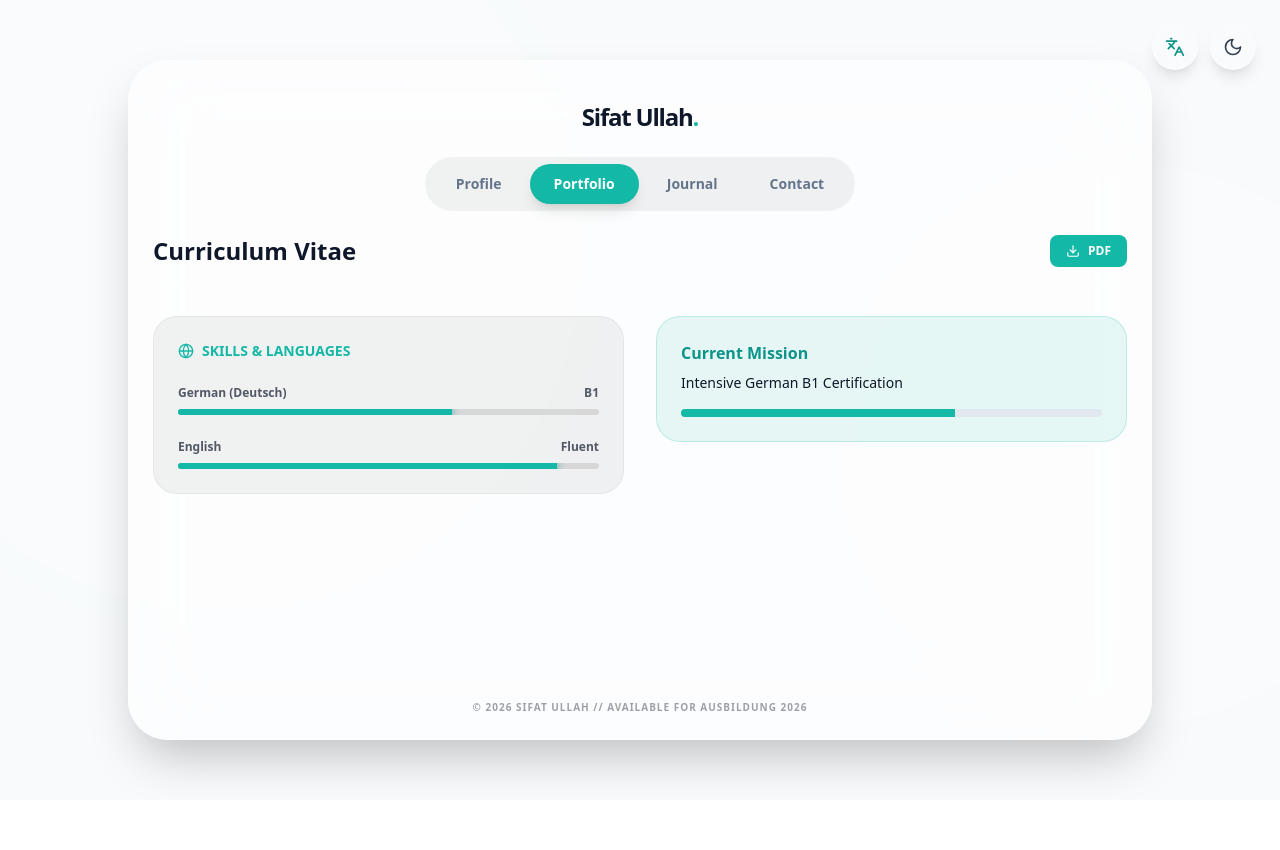
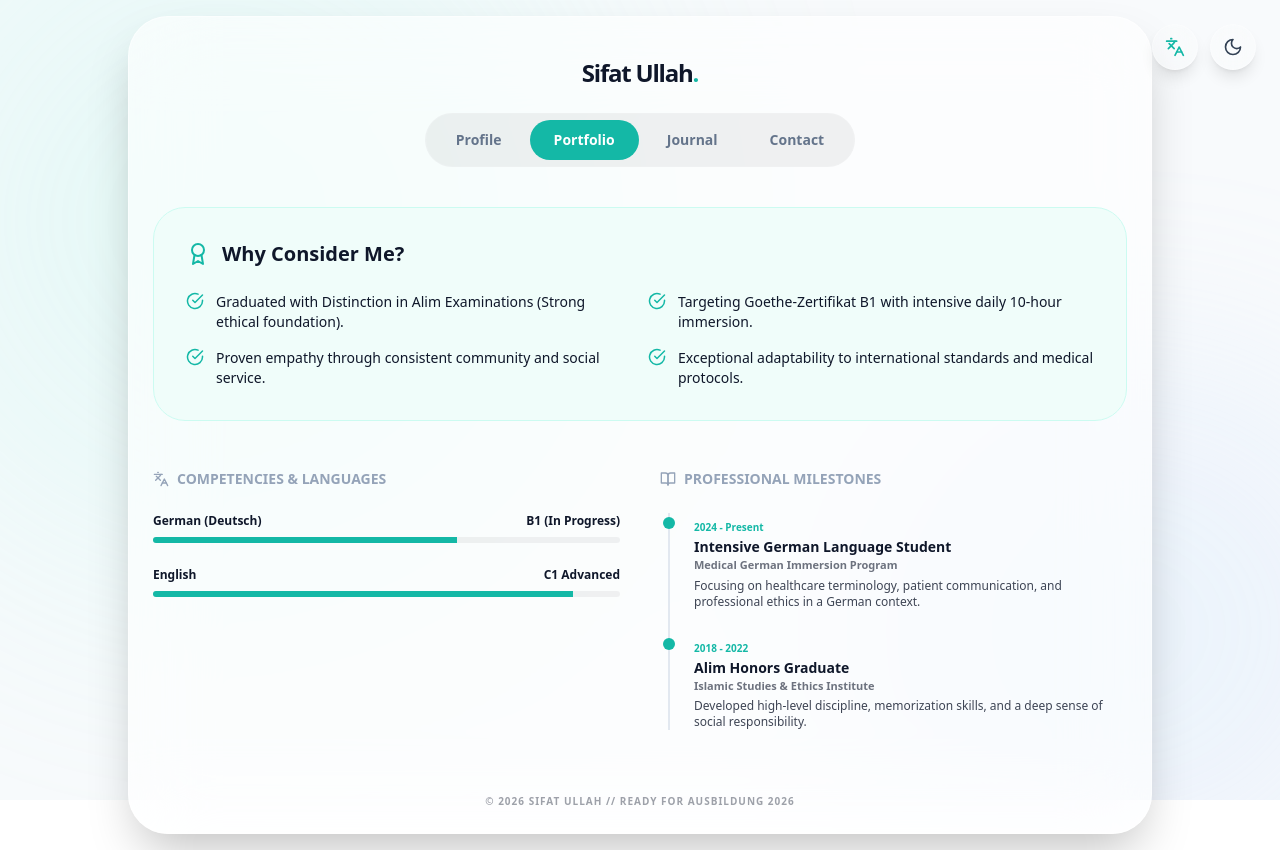
Before and after one commit to sifat-939/My-site-2, a React (Create React App) app: page / in a window 1280 px wide. Both pictures are taken after a click on the button "Portfolio". Before the commit the page ends 800 px from the top, so only its background shows below. Built offline with nearby package versions, Linux system fonts and the light colour scheme.

Commit message:
final professional update

```diff
--- a/src/App.js
+++ b/src/App.js
@@ -23,6 +23,8 @@ import {
   Moon,
   Sun,
   Languages,
+  Award,
+  CheckCircle,
 } from "lucide-react";
 
 // ==========================================
@@ -30,26 +32,26 @@ import {
 // ==========================================
 const TRANSLATIONS = {
   en: {
-    role: "Aspiring Health Professional",
-    tagline: "Medical Precision meets Human Empathy.",
+    role: "Health Professional Candidate",
+    tagline: "Bridging Clinical Excellence with Compassionate Care.",
     subTagline:
-      "Bridging the gap between disciplined academic study and compassionate healthcare service.",
-    mission: "Current Mission",
-    skills: "Skills & Languages",
-    contact: "Let's Connect",
-    cv: "Curriculum Vitae",
-    available: "Available for Ausbildung 2026",
+      "A results-driven academic graduate and dedicated linguist committed to advancing the German healthcare sector through medical precision.",
+    whyHire: "Why Consider Me?",
+    milestones: "Professional Milestones",
+    skills: "Competencies & Languages",
+    contact: "Contact Me",
+    available: "Ready for Ausbildung 2026",
     nav: ["Profile", "Portfolio", "Journal", "Contact"],
   },
   de: {
-    role: "Angehender Gesundheitsexperte",
-    tagline: "Medizinische Präzision trifft auf menschliche Empathie.",
+    role: "Angehende Pflegefachkraft",
+    tagline: "Klinische Exzellenz trifft auf menschliche Empathie.",
     subTagline:
-      "Die Lücke zwischen diszipliniertem akademischem Studium und mitfühlender Gesundheitsversorgung schließen.",
-    mission: "Aktuelle Mission",
-    skills: "Fähigkeiten & Sprachen",
-    contact: "Lass uns সংযোগ (Connect)",
-    cv: "Lebenslauf",
+      "Ein zielorientierter akademischer Absolvent, der sich durch medizinische Präzision für den deutschen Gesundheitssektor einsetzt.",
+    whyHire: "Warum ich?",
+    milestones: "Beruflicher Werdegang",
+    skills: "Kompetenzen & Sprachen",
+    contact: "Kontaktieren Sie mich",
     available: "Bereit für Ausbildung 2026",
     nav: ["Profil", "Portfolio", "Journal", "Kontakt"],
   },
@@ -59,18 +61,38 @@ const USER_DATA = {
   profile: {
     name: "Sifat Ullah",
     location: "Dhaka, Bangladesh",
-    avatarUrl: "/me.png", // নিশ্চিত করুন এই নামে ছবি আপলোড করা আছে
+    avatarUrl: "/me.png",
+    email: "sifat@example.com",
     linkedin: "linkedin.com/in/sifatullah",
-    email: "sifat@example.com",
   },
-  status: {
-    text: "Intensive German B1 Certification",
-    progress: 65,
-  },
+  professionalPoints: [
+    "Graduated with Distinction in Alim Examinations (Strong ethical foundation).",
+    "Targeting Goethe-Zertifikat B1 with intensive daily 10-hour immersion.",
+    "Proven empathy through consistent community and social service.",
+    "Exceptional adaptability to international standards and medical protocols.",
+  ],
+  experience: [
+    {
+      year: "2024 - Present",
+      role: "Intensive German Language Student",
+      org: "Medical German Immersion Program",
+      desc: "Focusing on healthcare terminology, patient communication, and professional ethics in a German context.",
+    },
+    {
+      year: "2018 - 2022",
+      role: "Alim Honors Graduate",
+      org: "Islamic Studies & Ethics Institute",
+      desc: "Developed high-level discipline, memorization skills, and a deep sense of social responsibility.",
+    },
+  ],
+  skills: [
+    { name: "German (Deutsch)", level: "B1 (In Progress)", percent: 65 },
+    { name: "English", level: "C1 Advanced", percent: 90 },
+  ],
 };
 
 // ==========================================
-// 🎨 UI ENGINE COMPONENTS
+// 🎨 UI COMPONENTS
 // ==========================================
 
 const AuroraBackground = ({ isDark }) => (
@@ -80,16 +102,16 @@ const AuroraBackground = ({ isDark }) => (
     }`}
   >
     <motion.div
-      animate={{ scale: [1, 1.2, 1], x: [0, 50, 0], y: [0, 30, 0] }}
+      animate={{ scale: [1, 1.2, 1], x: [0, 50, 0] }}
       transition={{ duration: 20, repeat: Infinity }}
-      className={`absolute top-[-10%] left-[-10%] w-[600px] h-[600px] rounded-full blur-[120px] mix-blend-screen opacity-30 ${
+      className={`absolute top-[-10%] left-[-10%] w-[600px] h-[600px] rounded-full blur-[120px] opacity-20 ${
         isDark ? "bg-teal-900" : "bg-teal-200"
       }`}
     />
     <motion.div
-      animate={{ scale: [1, 1.1, 1], x: [0, -30, 0], y: [0, 50, 0] }}
+      animate={{ scale: [1, 1.1, 1], x: [0, -30, 0] }}
       transition={{ duration: 25, repeat: Infinity, delay: 2 }}
-      className={`absolute top-[20%] right-[-10%] w-[500px] h-[500px] rounded-full blur-[100px] mix-blend-screen opacity-30 ${
+      className={`absolute bottom-[-10%] right-[-10%] w-[500px] h-[500px] rounded-full blur-[100px] opacity-20 ${
         isDark ? "bg-blue-900" : "bg-blue-200"
       }`}
     />
@@ -114,16 +136,13 @@ const App = () => {
     >
       <AuroraBackground isDark={isDark} />
 
-      {/* Control Buttons: Theme & Language */}
+      {/* Controls */}
       <div className="fixed top-6 right-6 z-50 flex gap-3">
         <button
           onClick={() => setLang(lang === "en" ? "de" : "en")}
           className="p-3 bg-white/20 backdrop-blur-md rounded-full border border-white/30 shadow-lg hover:scale-110 transition-transform"
         >
-          <Languages
-            size={20}
-            className={isDark ? "text-teal-400" : "text-teal-600"}
-          />
+          <Languages size={20} className="text-teal-500" />
         </button>
         <button
           onClick={() => setIsDark(!isDark)}
@@ -144,7 +163,6 @@ const App = () => {
             : "bg-white/60 border-white/50"
         }`}
       >
-        {/* Header & Nav */}
         <header className="pt-10 px-6 flex flex-col items-center">
           <h2 className="text-2xl font-black tracking-tighter mb-6">
             {USER_DATA.profile.name}
@@ -162,7 +180,7 @@ const App = () => {
                 {activeTab === id && (
                   <motion.div
                     layoutId="nav"
-                    className="absolute inset-0 bg-teal-500 rounded-full shadow-lg"
+                    className="absolute inset-0 bg-teal-500 rounded-full"
                     transition={{ type: "spring", bounce: 0.2 }}
                   />
                 )}
@@ -172,7 +190,7 @@ const App = () => {
           </nav>
         </header>
 
-        <main className="flex-grow p-6 overflow-hidden">
+        <main className="flex-grow p-6 overflow-y-auto custom-scrollbar">
           <AnimatePresence mode="wait">
             {activeTab === "home" && <HomeView key="home" t={t} />}
             {activeTab === "portfolio" && (
@@ -193,7 +211,7 @@ const App = () => {
 };
 
 // ==========================================
-// 🏠 SUB-VIEWS (Home, Portfolio, Contact)
+// 🏠 SUB-VIEWS
 // ==========================================
 
 const HomeView = ({ t }) => {
@@ -217,12 +235,6 @@ const HomeView = ({ t }) => {
             className="w-full h-full object-cover scale-110"
           />
         </div>
-        <div className="absolute -bottom-4 left-1/2 -translate-x-1/2 bg-white dark:bg-slate-800 px-4 py-1.5 rounded-full shadow-xl border border-teal-500/20 flex items-center gap-2">
-          <div className="w-2 h-2 bg-green-500 rounded-full animate-ping" />
-          <span className="text-[10px] font-black uppercase text-slate-500 tracking-tighter">
-            {t.available}
-          </span>
-        </div>
       </motion.div>
 
       <motion.div style={{ y: yText }} className="max-w-2xl space-y-4">
@@ -244,61 +256,72 @@ const PortfolioView = ({ t, isDark }) => (
   <motion.div
     initial={{ y: 20, opacity: 0 }}
     animate={{ y: 0, opacity: 1 }}
-    className="space-y-8"
+    className="space-y-12 py-4"
   >
-    <div className="flex justify-between items-center border-b border-white/10 pb-4">
-      <h2 className="text-2xl font-black">{t.cv}</h2>
-      <button className="flex items-center gap-2 text-xs font-bold bg-teal-500 text-white px-4 py-2 rounded-lg">
-        <Download size={14} /> PDF
-      </button>
+    {/* Digital CV Section: Why Hire Me */}
+    <div
+      className={`p-8 rounded-[32px] border ${
+        isDark
+          ? "bg-teal-500/5 border-teal-500/10"
+          : "bg-teal-50 border-teal-100"
+      }`}
+    >
+      <h3 className="text-xl font-black mb-6 flex items-center gap-3">
+        <Award className="text-teal-500" /> {t.whyHire}
+      </h3>
+      <div className="grid md:grid-cols-2 gap-4">
+        {USER_DATA.professionalPoints.map((point, i) => (
+          <div key={i} className="flex gap-3 text-sm font-medium">
+            <CheckCircle size={18} className="text-teal-500 shrink-0" />
+            <span>{point}</span>
+          </div>
+        ))}
+      </div>
     </div>
 
-    <div className="grid md:grid-cols-2 gap-8">
-      <div
-        className={`p-6 rounded-3xl border ${
-          isDark ? "bg-white/5 border-white/5" : "bg-black/5 border-black/5"
-        }`}
-      >
-        <h3 className="text-sm font-bold text-teal-500 uppercase mb-6 flex items-center gap-2">
-          <Globe size={16} /> {t.skills}
+    <div className="grid md:grid-cols-2 gap-10">
+      <div className="space-y-6">
+        <h3 className="text-sm font-black uppercase text-slate-400 flex items-center gap-2">
+          <Languages size={16} /> {t.skills}
         </h3>
-        <div className="space-y-6">
-          <SkillBar label="German (Deutsch)" level="B1" progress={65} />
-          <SkillBar label="English" level="Fluent" progress={90} />
-        </div>
+        {USER_DATA.skills.map((skill, i) => (
+          <div key={i} className="space-y-2">
+            <div className="flex justify-between text-xs font-bold">
+              <span>{skill.name}</span>
+              <span>{skill.level}</span>
+            </div>
+            <div className="h-1.5 bg-black/5 dark:bg-white/10 rounded-full overflow-hidden">
+              <motion.div
+                initial={{ width: 0 }}
+                animate={{ width: `${skill.percent}%` }}
+                className="h-full bg-teal-500"
+                transition={{ duration: 1.5 }}
+              />
+            </div>
+          </div>
+        ))}
       </div>
-      <div className="space-y-4">
-        <div className="p-6 bg-teal-500/10 rounded-3xl border border-teal-500/20">
-          <h4 className="font-bold text-teal-600 mb-2">{t.mission}</h4>
-          <p className="text-sm font-medium">{USER_DATA.status.text}</p>
-          <div className="mt-4 h-2 bg-slate-200 rounded-full overflow-hidden">
-            <motion.div
-              initial={{ width: 0 }}
-              animate={{ width: "65%" }}
-              className="h-full bg-teal-500"
-            />
-          </div>
+
+      <div className="space-y-6">
+        <h3 className="text-sm font-black uppercase text-slate-400 flex items-center gap-2">
+          <BookOpen size={16} /> {t.milestones}
+        </h3>
+        <div className="space-y-6 relative border-l-2 border-slate-200 dark:border-slate-800 ml-2 pl-6">
+          {USER_DATA.experience.map((exp, i) => (
+            <div key={i} className="relative">
+              <div className="absolute -left-[31px] top-1 w-3 h-3 rounded-full bg-teal-500" />
+              <span className="text-[10px] font-black text-teal-500">
+                {exp.year}
+              </span>
+              <h4 className="font-bold text-sm">{exp.role}</h4>
+              <p className="text-[11px] opacity-60 font-bold mb-1">{exp.org}</p>
+              <p className="text-xs opacity-80">{exp.desc}</p>
+            </div>
+          ))}
         </div>
       </div>
     </div>
   </motion.div>
-);
-
-const SkillBar = ({ label, level, progress }) => (
-  <div className="space-y-2">
-    <div className="flex justify-between text-xs font-bold opacity-70">
-      <span>{label}</span>
-      <span>{level}</span>
-    </div>
-    <div className="h-1.5 bg-black/10 dark:bg-white/10 rounded-full overflow-hidden">
-      <motion.div
-        initial={{ width: 0 }}
-        animate={{ width: `${progress}%` }}
-        className="h-full bg-teal-500 shadow-[0_0_10px_teal]"
-        transition={{ duration: 1.5 }}
-      />
-    </div>
-  </div>
 );
 
 const ContactView = ({ t, isDark }) => (
@@ -307,8 +330,8 @@ const ContactView = ({ t, isDark }) => (
     animate={{ opacity: 1 }}
     className="max-w-md mx-auto py-10"
   >
-    <div className="text-center space-y-4 mb-8">
-      <div className="w-16 h-16 bg-teal-500 text-white rounded-3xl flex items-center justify-center mx-auto rotate-12 shadow-xl shadow-teal-500/20">
+    <div className="text-center mb-8">
+      <div className="w-16 h-16 bg-teal-500 text-white rounded-2xl flex items-center justify-center mx-auto mb-4 rotate-12 shadow-xl">
         <Mail size={28} />
       </div>
       <h2 className="text-3xl font-black">{t.contact}</h2>
@@ -335,7 +358,7 @@ const ContactView = ({ t, isDark }) => (
           isDark ? "bg-slate-800 border-slate-700" : "bg-white border-slate-200"
         }`}
       />
-      <button className="w-full bg-teal-500 text-white font-black py-4 rounded-2xl shadow-xl shadow-teal-500/20 hover:scale-[1.02] active:scale-[0.98] transition-all">
+      <button className="w-full bg-teal-500 text-white font-black py-4 rounded-2xl shadow-xl hover:scale-[1.02] transition-all">
         Send Message
       </button>
     </form>
```
